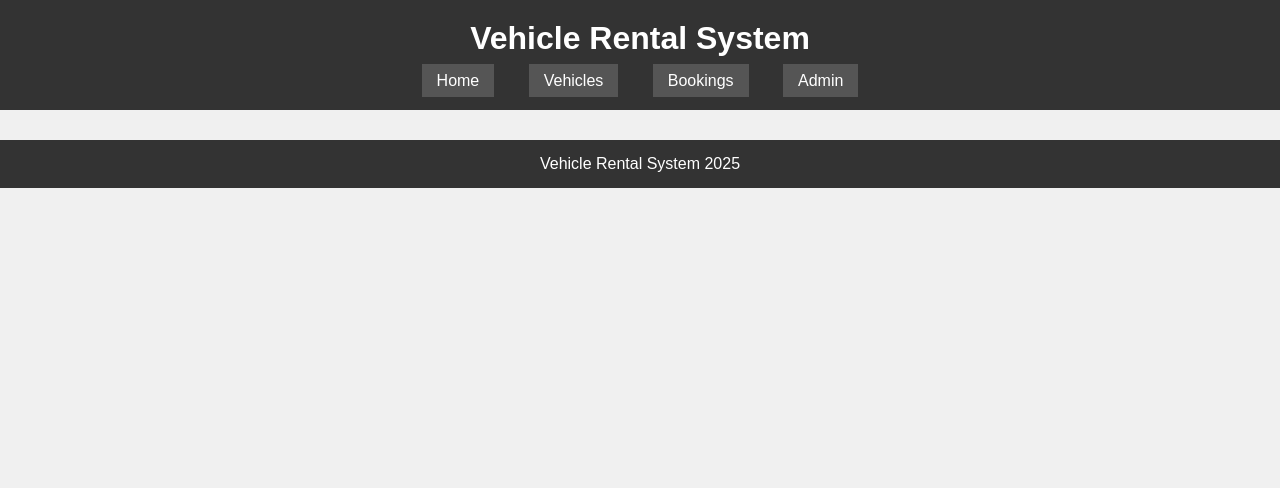
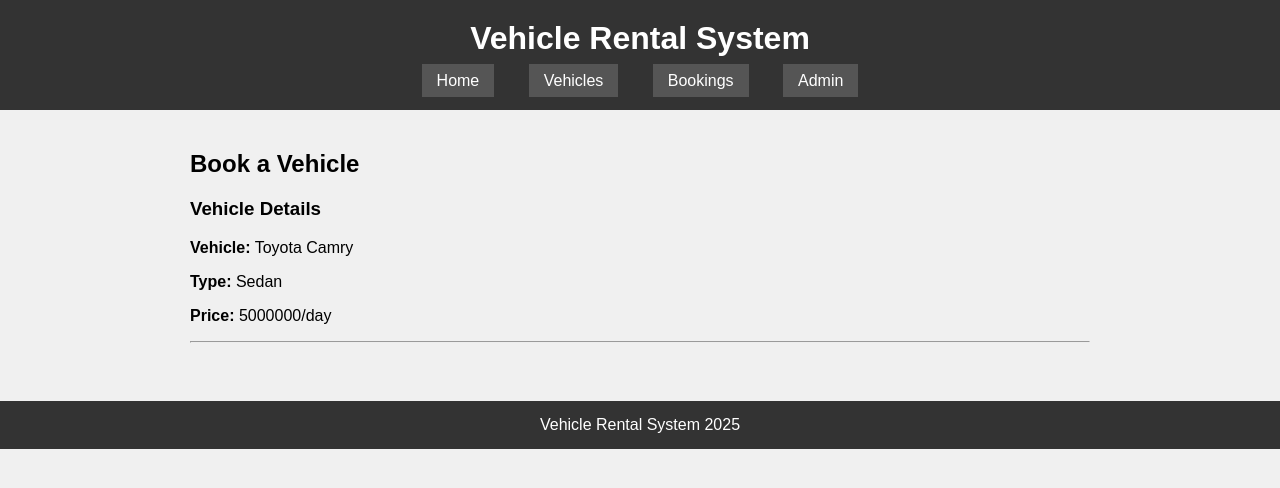
Before and after one commit to sravanireddy2000/VehicleRentalSytem, a Flask app: page /booking in a window 1280 px wide. Shown: the top 488 px of the page. Run offline with Flask 3, Linux system fonts and the light colour scheme.

```diff
--- a/templates/booking.html
+++ b/templates/booking.html
@@ -5,6 +5,18 @@
 </head>
 <body>
     {% include('./components/header.html') %}
+       <div class="mainContent">
+
+        <h2>Book a Vehicle</h2>
+         <div class="bookingForm">
+            <h3>Vehicle Details</h3>
+            <p><strong>Vehicle:</strong> Toyota Camry</p>
+            <p><strong>Type:</strong> Sedan</p>
+            <p><strong>Price:</strong> 5000000/day</p>
+
+            <hr>
+         </div>
+       </div>
     {% include('./components/footer.html') %}
 </body>
 </html>
```
